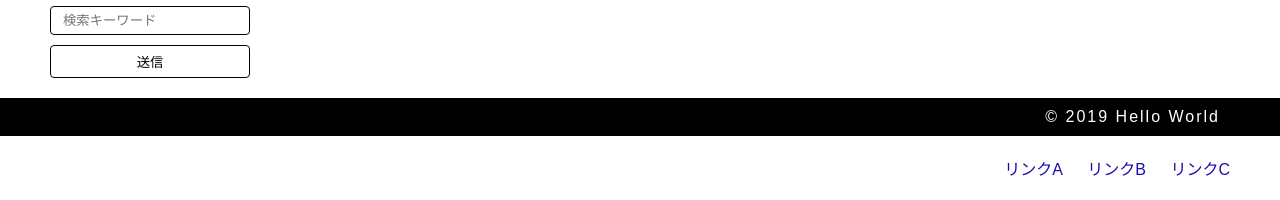
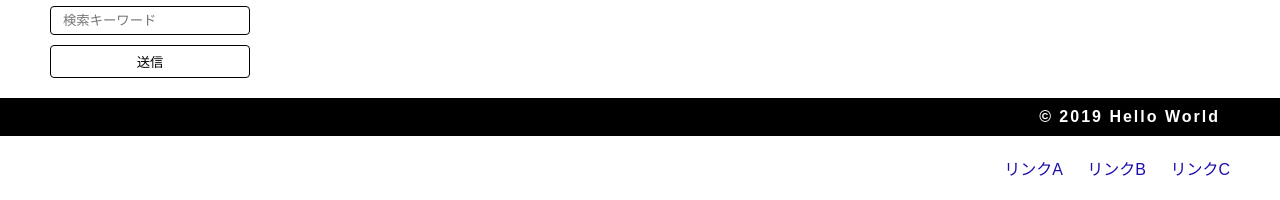
Before and after one commit to naritotakizawa/django-narito-blog2, a Django app: template nblog2/templates/nblog2/note_list.html in a window 1280 px wide. Shown: the part 624-824 px from the top of the page. Run offline with Django 3.2, Linux system fonts and the light colour scheme; the template is opened without the code that fills it, so the values that code supplies are empty; parts of the project's set-up code (start-up, migrations or seed data) failed here and were passed over; some libraries are stand-ins or nearby versions; some web fonts are replaced.

Commit message:
コピーライトもboldに

```diff
--- a/nblog2/static/nblog2/style.css
+++ b/nblog2/static/nblog2/style.css
@@ -192,7 +192,9 @@ button:hover {
     margin-left: 20px;
 }
 
-
+.copyright {
+    font-weight: 700;
+}
 
 @media (min-width: 1024px) {
 
```
